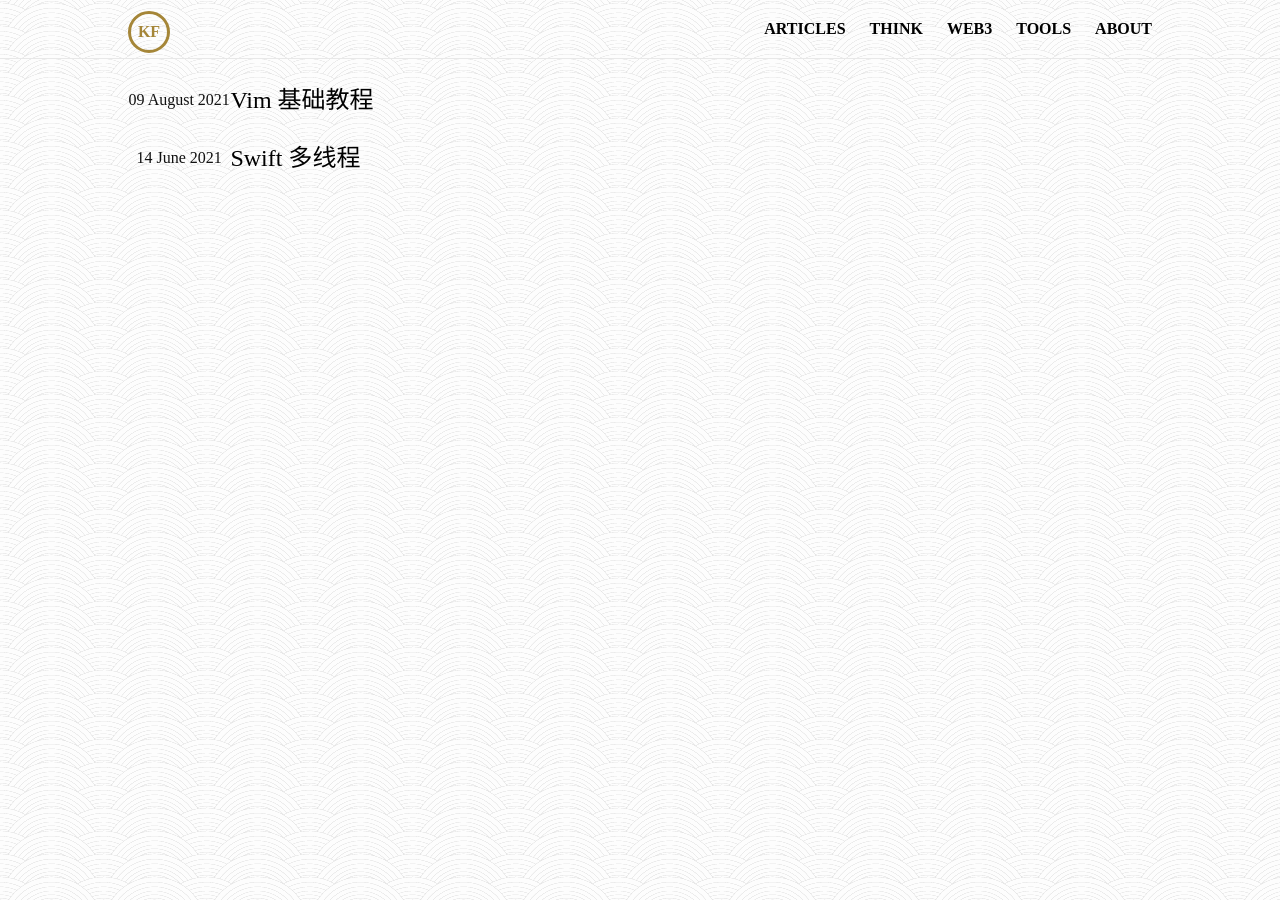
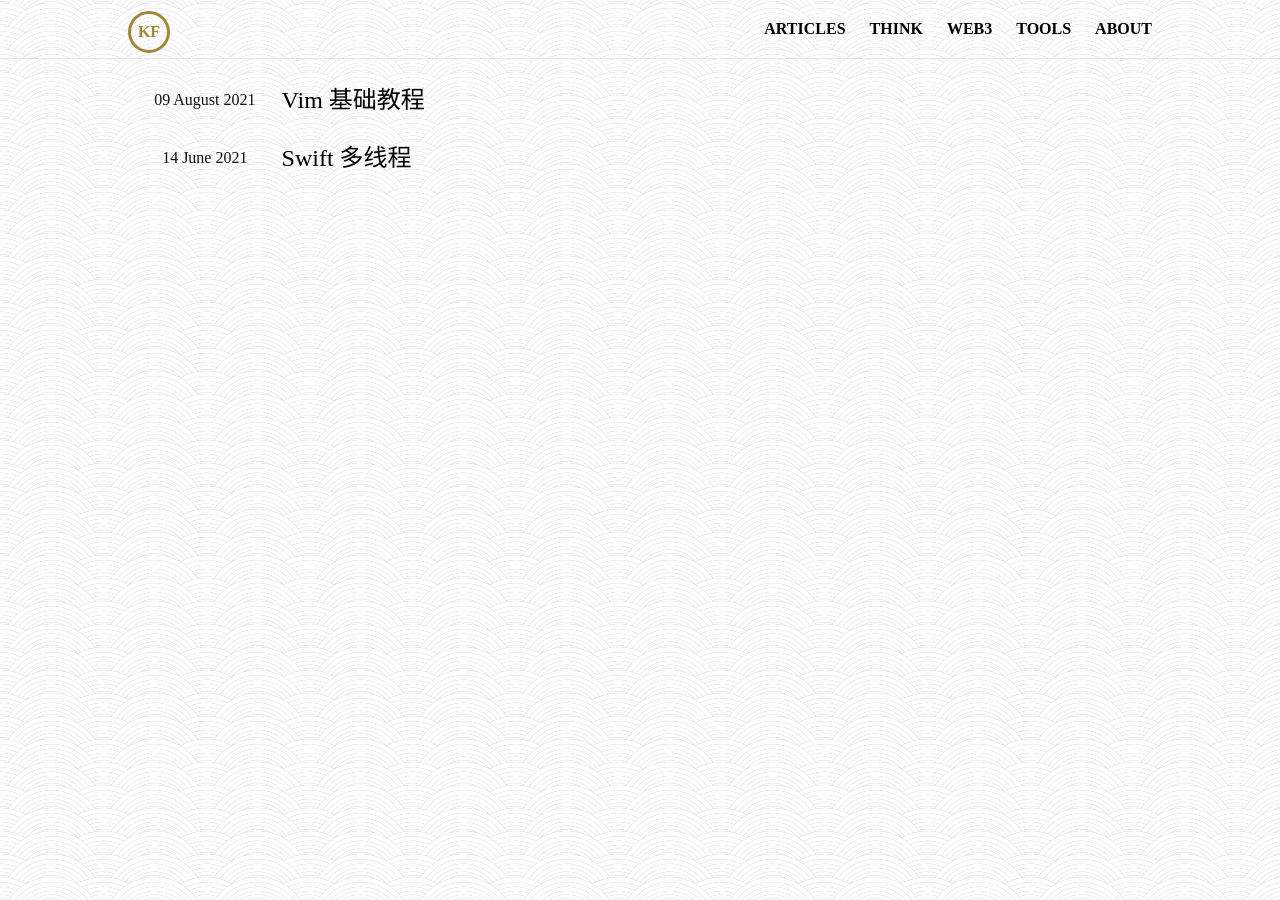
Before and after one commit to kfxiaoxia/kfxiaoxia.github.io, a Jekyll site: the page built from articles.md, in a window 1280 px wide. Built offline with Jekyll 4.4.1, drawn with Linux system fonts in a browser that asks for light colours.

Commit message:
feat: 🎸 layout

```diff
--- a/_sass/minima/_layout.scss
+++ b/_sass/minima/_layout.scss
@@ -354,7 +354,7 @@
   // border: solid;
   margin-top: 8px;
   display: grid;
-  grid-template-columns: 10% 90%;
+  grid-template-columns: 15% 85% ;
   text-align:center;
   height: 50px;
 }
```
